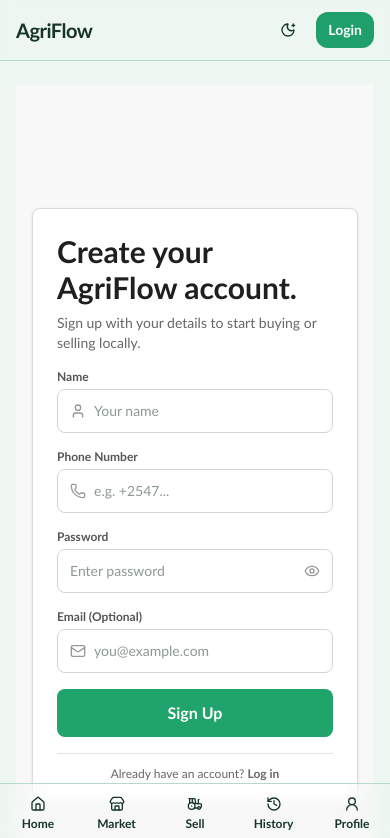
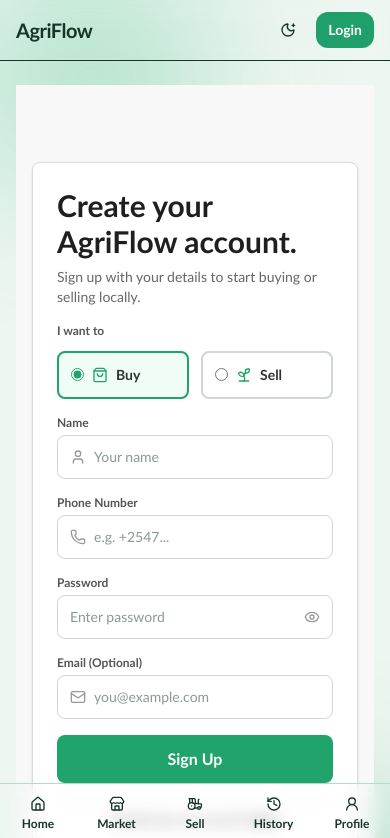
Before and after one commit to Winney360/AgriFlow, a React (Vite) app in the folder client/: page /signup in a window 390 px wide. Shown: the top 838 px of the page. Built offline with nearby package versions, Linux system fonts and the light colour scheme; no server answers.

Commit message:
feat: implement role selection in signup and enhance user role handling in auth controller style: update CSS classes for consistent theming across components

```diff
--- a/client/src/components/layout/MainLayout.jsx
+++ b/client/src/components/layout/MainLayout.jsx
@@ -1,5 +1,5 @@
 import { useState } from 'react';
-import { Link, NavLink, Outlet, useLocation } from 'react-router-dom';
+import { Link, NavLink, Outlet, useLocation, useNavigate } from 'react-router-dom';
 import { Home, Store, Tractor, History, UserRound } from 'lucide-react';
 import { ThemeToggle } from './ThemeToggle';
 import { useAuth } from '../../context/AuthContext';
@@ -15,6 +15,7 @@ const navItems = [
 ];
 
 export const MainLayout = () => {
+  const navigate = useNavigate();
   const location = useLocation();
   const { isAuthenticated, user, logout, switchRole } = useAuth();
   const isHomePage = location.pathname === '/';
@@ -35,8 +36,13 @@ export const MainLayout = () => {
     }
   };
 
+  const onLogout = () => {
+    logout();
+    navigate('/');
+  };
+
   return (
-    <div className="relative min-h-screen bg-(--bg) text-(--text)">
+    <div className="relative min-h-screen bg-bg text-text">
       {!isHomePage && (
         <div className="pointer-events-none absolute inset-0 -z-10 overflow-hidden">
           <div className="blob blob-one" />
@@ -46,9 +52,9 @@ export const MainLayout = () => {
       )}
 
       {!isHomePage && (
-        <header className="sticky top-0 z-20 border-b border-(--outline) bg-[var(--surface)/0.9] backdrop-blur">
+        <header className="sticky top-0 z-20 border-b border-outline bg-[var(--surface)/0.9] backdrop-blur">
           <div className="mx-auto flex max-w-6xl items-center justify-between px-4 py-3">
-            <Link to="/" className="text-xl font-black tracking-tight text-(--primary)">
+            <Link to="/" className="text-xl font-black tracking-tight text-primary">
               AgriFlow
             </Link>
             <div className="flex items-center gap-2">
@@ -57,7 +63,7 @@ export const MainLayout = () => {
                   type="button"
                   onClick={onSwitchRole}
                   disabled={roleBusy}
-                  className="flex items-center gap-2 rounded-full border border-(--outline) bg-(--surface) px-3 py-1.5 text-xs font-bold text-(--text)"
+                  className="flex items-center gap-2 rounded-full border border-outline bg-surface px-3 py-1.5 text-xs font-bold text-text"
                   aria-label={`Switch role to ${nextRole}`}
                 >
                   <span className="capitalize">{user.role}</span>
@@ -78,7 +84,7 @@ export const MainLayout = () => {
               ) : null}
               <ThemeToggle />
               {isAuthenticated ? (
-                <Button variant="outline" size="sm" onClick={logout}>
+                <Button variant="outline" size="sm" onClick={onLogout}>
                   Logout
                 </Button>
               ) : (
--- a/client/src/components/map/ListingsMap.jsx
+++ b/client/src/components/map/ListingsMap.jsx
@@ -23,7 +23,7 @@ export const ListingsMap = ({ products }) => {
     : fallbackCenter;
 
   return (
-    <div className="h-80 overflow-hidden rounded-2xl border border-(--outline) md:h-115">
+    <div className="h-80 overflow-hidden rounded-2xl border border-outline md:h-115">
       <MapContainer center={center} zoom={7} className="h-full w-full" attributionControl={false}>
         <TileLayer url={ENGLISH_MAP_TILE_URL} />
         {mappableProducts.map((product) => (
@@ -36,7 +36,7 @@ export const ListingsMap = ({ products }) => {
               <div className="space-y-1">
                 <p className="font-bold">{product.title}</p>
                 <p>{product.location.locationName || 'Unnamed location'}</p>
-                <Link to={`/products/${product._id}`} className="text-(--primary) underline">
+                <Link to={`/products/${product._id}`} className="text-primary underline">
                   View product
                 </Link>
               </div>
--- a/client/src/components/products/ProductCard.jsx
+++ b/client/src/components/products/ProductCard.jsx
@@ -37,7 +37,7 @@ export const ProductCard = ({ product }) => {
           </div>
         </div>
 
-        <p className="text-xl font-black text-(--primary)">{formatCurrency(product.price)}</p>
+        <p className="text-xl font-black text-primary">{formatCurrency(product.price)}</p>
 
         <p className="flex items-center gap-1 text-sm text-(--text-muted)">
           <MapPin size={14} />
--- a/client/src/components/ui/badge.jsx
+++ b/client/src/components/ui/badge.jsx
@@ -4,7 +4,7 @@ export const Badge = ({ className, children }) => {
   return (
     <span
       className={cn(
-        'inline-flex items-center rounded-full border border-(--outline) bg-(--surface-soft) px-2.5 py-1 text-xs font-semibold uppercase tracking-wide text-(--text)',
+        'inline-flex items-center rounded-full border border-outline bg-surface-soft px-2.5 py-1 text-xs font-semibold uppercase tracking-wide text-text',
         className,
       )}
     >
--- a/client/src/components/ui/card.jsx
+++ b/client/src/components/ui/card.jsx
@@ -4,7 +4,7 @@ export const Card = ({ className, ...props }) => {
   return (
     <section
       className={cn(
-        'rounded-2xl border border-(--outline) bg-(--surface) p-4 shadow-[0_10px_25px_-18px_rgba(0,0,0,0.8)]',
+        'rounded-2xl border border-outline bg-surface p-4 shadow-[0_10px_25px_-18px_rgba(0,0,0,0.8)]',
         className,
       )}
       {...props}
--- a/client/src/components/ui/input.jsx
+++ b/client/src/components/ui/input.jsx
@@ -4,7 +4,7 @@ export const Input = ({ className, ...props }) => {
   return (
     <input
       className={cn(
-        'h-11 w-full rounded-xl border border-(--outline) bg-(--surface) px-3 text-(--text) placeholder:text-(--text-muted) focus:outline-none focus:ring-2 focus:ring-(--accent-ring)',
+        'h-11 w-full rounded-xl border border-outline bg-surface px-3 text-text placeholder:text-text-muted focus:outline-none focus:ring-2 focus:ring-accent-ring',
         className,
       )}
       {...props}
--- a/client/src/pages/CreateListingPage.jsx
+++ b/client/src/pages/CreateListingPage.jsx
@@ -241,7 +241,7 @@ export const CreateListingPage = () => {
                           onClick={() => selectSuggestion(item)}
                           className="flex w-full items-center gap-2 rounded-lg px-2 py-1.5 text-left text-sm font-semibold text-[#255040] hover:bg-[#eef7f3]"
                         >
-                          <span className="h-3 w-3 rounded-sm bg-[#f2c84e]" />
+                          <span className="h-3 w-3 rounded-sm bg-[#3bb77e]" />
                           {item}
                         </button>
                       ))}
--- a/client/src/pages/EmergencyRequestPage.jsx
+++ b/client/src/pages/EmergencyRequestPage.jsx
@@ -114,11 +114,11 @@ export const EmergencyRequestPage = () => {
             Post Emergency Request.
           </h1>
 
-          <div className="rounded-lg border border-[#f4a261] bg-[#fff8f0] p-3 mt-4 flex gap-2">
-            <AlertCircle size={20} className="text-[#f4a261] shrink-0 mt-0.5" />
+          <div className="rounded-lg border border-[#8ed7b5] bg-[#ecfaf3] p-3 mt-4 flex gap-2">
+            <AlertCircle size={20} className="text-[#1f9f6a] shrink-0 mt-0.5" />
             <div>
               <p className="font-bold text-[#d83c31]">Critical Need Alert</p>
-              <p className="text-sm text-[#6f5c5c] mt-1">
+              <p className="text-sm text-[#3f5f52] mt-1">
                 This notifies all nearby farmers with high priority. Use only for genuine emergencies.
               </p>
             </div>
--- a/client/src/pages/MarketplacePage.jsx
+++ b/client/src/pages/MarketplacePage.jsx
@@ -318,7 +318,7 @@ export const MarketplacePage = () => {
                       <MapPin size={13} /> {product.location?.locationName || 'Juja, 12km'}
                     </p>
                     <p className="flex items-center gap-1 text-sm font-semibold text-[#476f62]">
-                      <Star size={13} fill="currentColor" className="text-[#d3a018]" /> 5.0 Stars, 28
+                      <Star size={13} fill="currentColor" className="text-[#2aa76f]" /> 5.0 Stars, 28
                       Reviews
                     </p>
 
--- a/client/src/pages/ProfilePage.jsx
+++ b/client/src/pages/ProfilePage.jsx
@@ -113,7 +113,7 @@ export const ProfilePage = () => {
                     </span>
                   </div>
                   <p className="text-sm font-bold text-[#325749] capitalize">{user.role}</p>
-                  <div className="flex items-center gap-1 text-[#d5a018]">
+                  <div className="flex items-center gap-1 text-[#2aa76f]">
                     <Star size={14} fill="currentColor" />
                     <Star size={14} fill="currentColor" />
                     <Star size={14} fill="currentColor" />
--- a/client/src/pages/SignupPage.jsx
+++ b/client/src/pages/SignupPage.jsx
@@ -1,7 +1,7 @@
 import { useState } from 'react';
 import { Link, useNavigate } from 'react-router-dom';
 import { useAuth } from '../context/AuthContext';
-import { Eye, EyeOff, Mail, Phone, User } from 'lucide-react';
+import { Eye, EyeOff, Mail, Phone, User, ShoppingBag, Sprout } from 'lucide-react';
 
 export const SignupPage = () => {
   const navigate = useNavigate();
@@ -14,6 +14,7 @@ export const SignupPage = () => {
     phoneNumber: '',
     password: '',
     email: '',
+    role: 'buyer',
   });
 
   const onSubmit = async (event) => {
@@ -40,6 +41,7 @@ export const SignupPage = () => {
         phoneNumber: form.phoneNumber,
         password: form.password,
         email: form.email,
+        role: form.role,
       });
       navigate('/marketplace');
     } catch (err) {
@@ -54,6 +56,40 @@ export const SignupPage = () => {
           <div>
             <h1 className="text-3xl font-black text-[#1f1f1f]">Create your AgriFlow account.</h1>
             <p className="mt-2 text-sm text-[#666]">Sign up with your details to start buying or selling locally.</p>
+          </div>
+
+          <div>
+            <label className="mb-3 block text-xs font-semibold text-[#555]">I want to</label>
+            <div className="flex gap-3">
+              <label className="flex flex-1 cursor-pointer items-center gap-2 rounded-lg border-2 p-3 transition-colors" style={{borderColor: form.role === 'buyer' ? '#20a46b' : '#d0d6d2', backgroundColor: form.role === 'buyer' ? '#f0fdf6' : '#fff'}}>
+                <input
+                  type="radio"
+                  name="role"
+                  value="buyer"
+                  checked={form.role === 'buyer'}
+                  onChange={(e) => setForm({ ...form, role: e.target.value })}
+                  className="accent-[#20a46b]"
+                />
+                <div className="flex items-center gap-2">
+                  <ShoppingBag size={16} className="text-[#20a46b]" />
+                  <span className="text-sm font-semibold text-[#333]">Buy</span>
+                </div>
+              </label>
+              <label className="flex flex-1 cursor-pointer items-center gap-2 rounded-lg border-2 p-3 transition-colors" style={{borderColor: form.role === 'seller' ? '#20a46b' : '#d0d6d2', backgroundColor: form.role === 'seller' ? '#f0fdf6' : '#fff'}}>
+                <input
+                  type="radio"
+                  name="role"
+                  value="seller"
+                  checked={form.role === 'seller'}
+                  onChange={(e) => setForm({ ...form, role: e.target.value })}
+                  className="accent-[#20a46b]"
+                />
+                <div className="flex items-center gap-2">
+                  <Sprout size={16} className="text-[#20a46b]" />
+                  <span className="text-sm font-semibold text-[#333]">Sell</span>
+                </div>
+              </label>
+            </div>
           </div>
 
           <div>
--- /dev/null
+++ b/client/tailwind.config.js
@@ -0,0 +1,23 @@
+/** @type {import('tailwindcss').Config} */
+export default {
+  content: ['./index.html', './src/**/*.{js,jsx,ts,tsx}'],
+  darkMode: 'class',
+  theme: {
+    extend: {
+      colors: {
+        bg: 'var(--bg)',
+        surface: 'var(--surface)',
+        'surface-soft': 'var(--surface-soft)',
+        text: 'var(--text)',
+        'text-muted': 'var(--text-muted)',
+        primary: 'var(--primary)',
+        secondary: 'var(--secondary)',
+        button: 'var(--button)',
+        cta: 'var(--cta)',
+        outline: 'var(--outline)',
+        'accent-ring': 'var(--accent-ring)',
+      },
+    },
+  },
+  plugins: [],
+};
```
Also changed, not shown: 1 other file (tests, documents, lock files or other folders).
